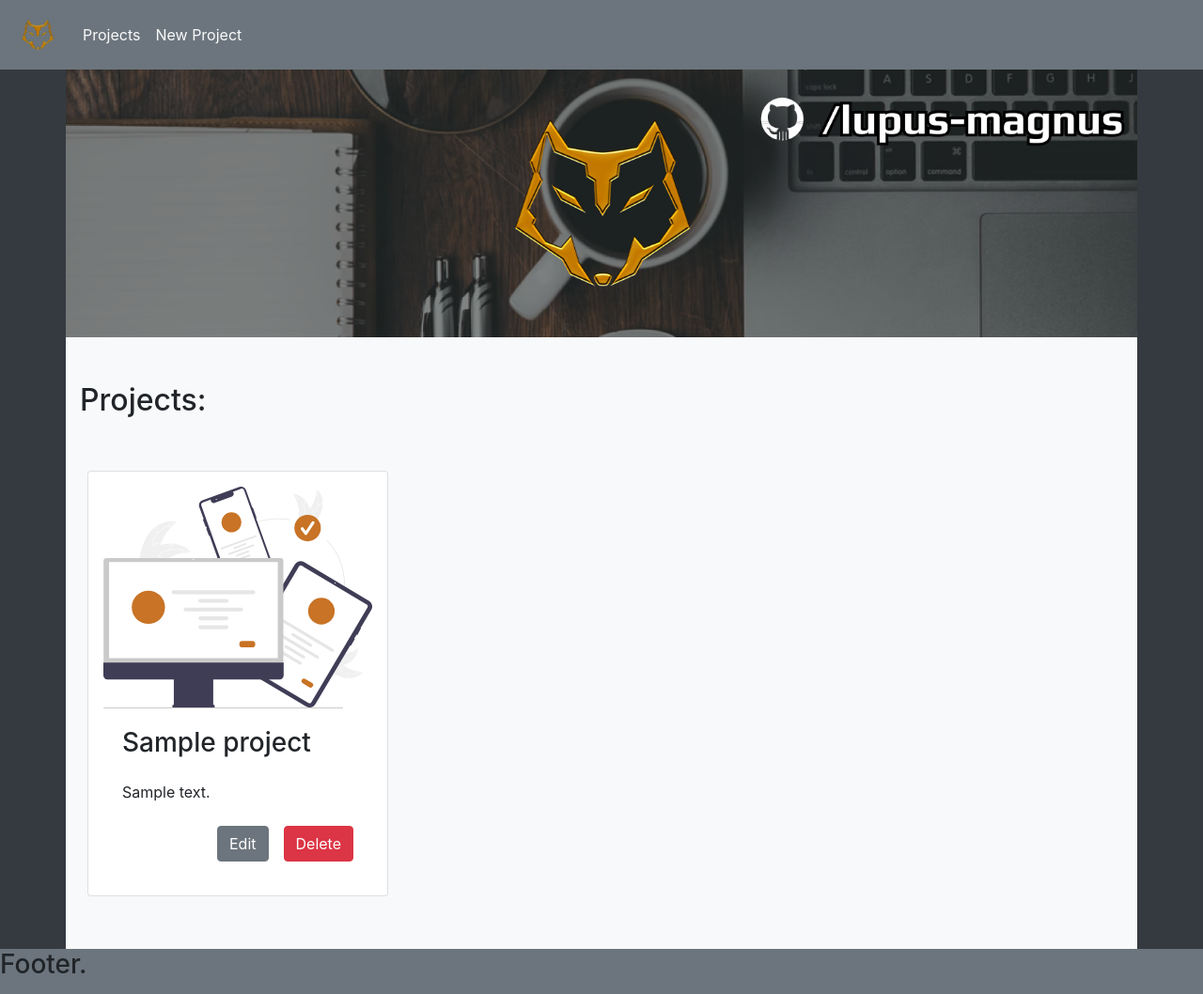
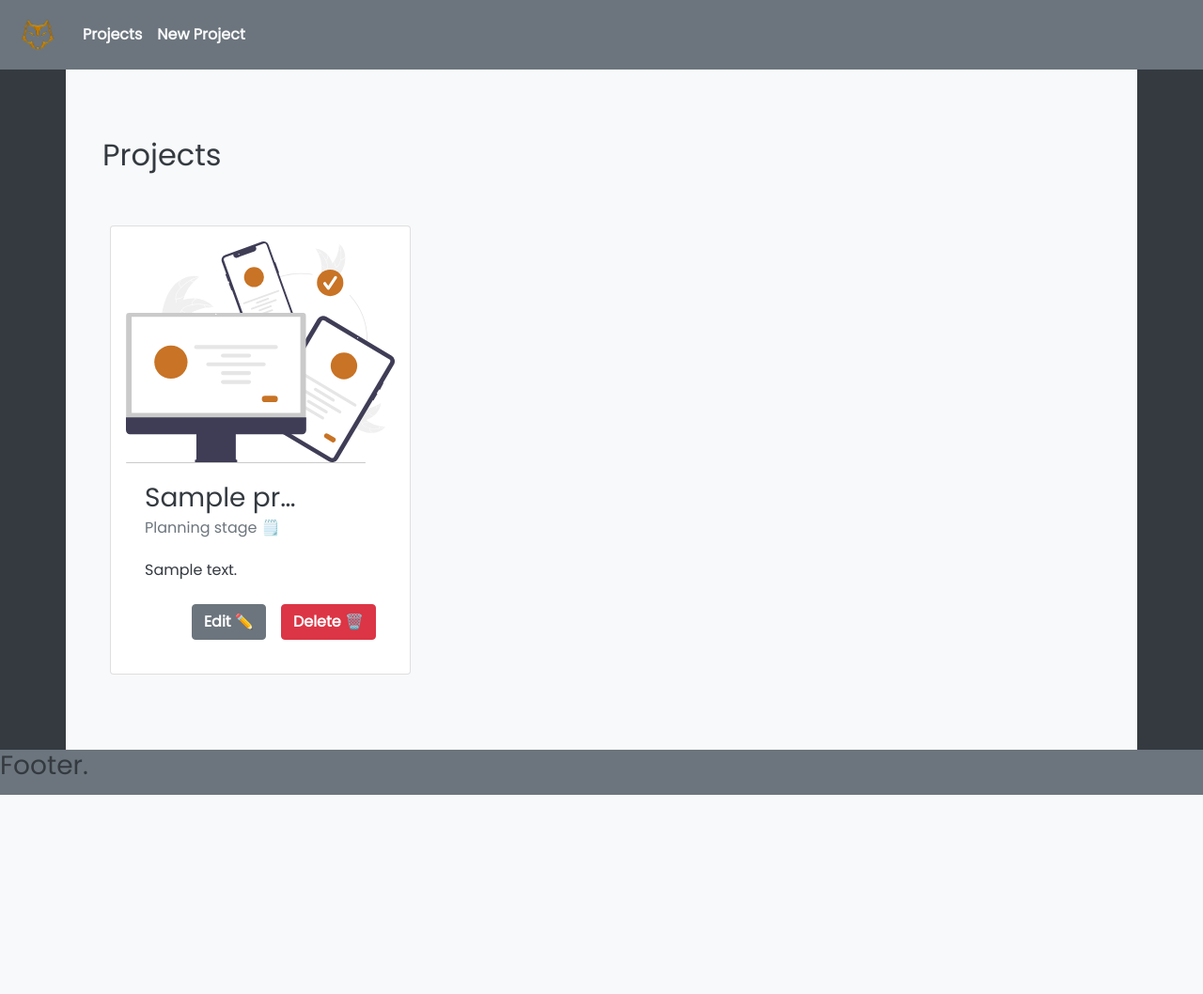
Before and after one commit to lupus-magnus/django-first-project, a Django app: page / in a window 1280 px wide. Shown: the whole page at 94% size. After the commit the page ends 846 px from the top, so only its background shows below. Run offline with Django 3.2, Linux system fonts and the light colour scheme; tables that the repository leaves empty hold one stand-in row (values such as "Sample post"); some libraries are stand-ins or nearby versions.

Commit message:
adjustments

```diff
--- a/django_first_project/app_projects/forms.py
+++ b/django_first_project/app_projects/forms.py
@@ -1,5 +1,6 @@
 from django import forms
 from django.forms.widgets import Textarea
+from .models import Project
 
 
 class CreateProjectForm(forms.Form):
@@ -7,3 +8,8 @@ class CreateProjectForm(forms.Form):
     description = forms.CharField(
         label="Description", widget=Textarea(), max_length=160
     )
+
+class ProjectForm(forms.ModelForm):
+    class Meta:
+        model = Project
+        fields = '__all__'
--- a/django_first_project/app_projects/models.py
+++ b/django_first_project/app_projects/models.py
@@ -4,6 +4,12 @@ import uuid
 # Create your models here.
 class Project(models.Model):
     title = models.CharField(max_length=200)
+    STATUS_CHOICES = (
+        ('Planning stage', 'Planning stage 🗒️'),
+        ('In development', 'In development ⚙️'),
+        ('Up and running', 'Up and running 🌐')
+    )
+    status = models.CharField(choices=STATUS_CHOICES, default= 'Planning stage', max_length=160)
     description = models.TextField(null=True, blank=True)
     created = models.DateTimeField(auto_now_add=True)
     id = models.UUIDField(
--- a/django_first_project/app_projects/templates/app_projects/create.html
+++ b/django_first_project/app_projects/templates/app_projects/project-form.html
@@ -2,9 +2,9 @@
 <div>
   <h2>Create a new project</h2>
   <div class="row container">
-    <form class="col-12 col-lg-6 mb-5">
-      {{form | bootstrap}}
-      <input class="btn btn-success btn-block" type="submit" value="Create!" />
+    <form method="POST" action="" class="col-12 col-lg-6 mb-5">
+      {% csrf_token %} {{form | bootstrap}}
+      <input class="btn btn-success btn-block" type="submit" value="Done!" />
     </form>
     <section class="col-lg-6 col-xm-12 d-none d-lg-block">
       <div
--- a/django_first_project/app_projects/templates/app_projects/projects.html
+++ b/django_first_project/app_projects/templates/app_projects/projects.html
@@ -1,26 +1,49 @@
 {% extends 'main.html' %} {% load static %} {% block content %}
 
-<h2>Projects:</h2>
+<h2>Projects</h2>
 
-<div class="my-5 row container d-flex flex-row">
+<div
+  class="
+    my-5
+    d-flex
+    flex-wrap flex-column
+    align-items-center
+    flex-lg-row
+    align-items-lg-start
+  "
+>
   {% for project in projects%}
+
+  <div class="p-1 col-lg-4 pop-anim delay-anim">
     <a href="/project/{{project.id}}">
-    <div style="width: 20rem" class="card m-2 p-3">
+      <div style="width: 20rem" class="card m-1 p-3">
         <img
           class="card-img-top"
           src="{% static 'assets/images/default_project.svg' %}"
           alt="Card image cap"
         />
         <div class="card-body">
-        <h3 class="card-title mb-4">{{project.title}}</h3>
-        <p class="card-text mb-4">{{project.description}}</p>
+          <h3 class="card-title">{{project.title|truncatechars:10}}</h3>
+          <h4
+            class="card-subtitle h6 mb-4 text-muted d-flex align-items-center"
+          >
+            {{project.get_status_display}}
+          </h4>
+          <p class="card-text mb-4">{{project.description|truncatechars:20}}</p>
           <div class="d-flex justify-content-end">
-          <button class="btn btn-secondary mr-3">Edit</button>
-          <button class="btn btn-danger">Delete</button>
+            <a href="/project/edit/{{project.id}}">
+              <button class="btn btn-secondary mr-3 font-weight-bold">
+                Edit ✏️
+              </button>
+            </a>
+            <a href="/project/delete/{{project.id}}">
+              <button class="btn btn-danger font-weight-bold">Delete 🗑️</button>
+            </a>
           </div>
         </div>
       </div>
     </a>
+  </div>
 
   {% endfor %}
 </div>
--- a/django_first_project/app_projects/urls.py
+++ b/django_first_project/app_projects/urls.py
@@ -3,6 +3,8 @@ from . import views
 
 urlpatterns = [
     path("", views.projects),
+    path("project/edit/<str:pk>", views.edit_project),
+    path("project/delete/<str:pk>", views.delete_project),
     path("project/<str:pk>", views.project),
     path("create", views.create_project),
 ]
--- a/django_first_project/app_projects/views.py
+++ b/django_first_project/app_projects/views.py
@@ -1,5 +1,5 @@
-from django.shortcuts import render
-from .forms import CreateProjectForm
+from django.shortcuts import render, redirect
+from .forms import CreateProjectForm, ProjectForm
 from .models import Project
 
 # Create your views here.
@@ -25,7 +25,6 @@ projects_list = [
 
 def projects(request):
     my_projects = Project.objects.all()
-    #context = {"projects": projects_list}
     context = {"projects": my_projects}
     return render(request, "app_projects/projects.html", context)
 
@@ -37,7 +36,36 @@ def project(request, pk):
 
 
 def create_project(request):
-    form = CreateProjectForm()
+    form = ProjectForm()
+
+    if request.method == 'POST':
+        form = ProjectForm(request.POST)
+        if form.is_valid():
+            form.save()
+            return redirect('/')
+
     context = {"form": form}
+    return render(request, "app_projects/project-form.html", context)
 
-    return render(request, "app_projects/create.html", context)
+def edit_project(request,pk):
+    selected_project = Project.objects.get(id=pk)
+    form = ProjectForm(instance=selected_project)
+
+    if request.method == 'POST':
+        form = ProjectForm(request.POST, instance=selected_project)
+        if form.is_valid():
+            form.save()
+            return redirect('/')
+
+    context = {"form": form}
+    return render(request, "app_projects/project-form.html", context)
+
+def delete_project(request,pk):
+    selected_project = Project.objects.get(id=pk)
+    context = {"project": selected_project}
+
+    if request.method == 'POST':
+        selected_project.delete()
+        return redirect('/')
+
+    return render(request, "app_projects/delete.html", context)
--- a/django_first_project/static/styles/main.css
+++ b/django_first_project/static/styles/main.css
@@ -14,14 +14,27 @@ a {
   text-decoration: inherit;
 }
 
+a:hover {
+  text-decoration: none;
+  color: #c87325;
+}
+
 .pop-anim {
   animation-name: myAnim;
   animation-duration: 300ms;
+  animation-fill-mode: backwards;
 }
+
+.delay-anim {
+  animation-delay: 300ms;
+}
+
 body {
   display: flex;
   flex-direction: column;
   min-height: 100vh;
+  font-family: "Poppins", sans-serif;
+  color: #343a40;
 }
 main {
   flex: 1;
--- a/django_first_project/templates/main.html
+++ b/django_first_project/templates/main.html
@@ -7,12 +7,18 @@
     <meta http-equiv="X-UA-Compatible" content="IE=edge" />
     <meta name="viewport" content="width=device-width, initial-scale=1.0" />
     <title>Django First Project</title>
+    <script src="//code.jquery.com/jquery-1.11.0.min.js"></script>
     <link rel="stylesheet" href="{% static 'styles/bootstrap.min.css' %}" />
     <link rel="stylesheet" href="{% static 'styles/main.css' %}" />
+    <link rel="preconnect" href="https://fonts.googleapis.com" />
+    <link rel="preconnect" href="https://fonts.gstatic.com" crossorigin />
+    <link
+      href="https://fonts.googleapis.com/css2?family=Poppins&display=swap"
+      rel="stylesheet"
+    />
   </head>
   <body class="bg-dark">
     <nav class="navbar navbar-light bg-secondary navbar-expand-lg">
-      <!-- <div class="container"> -->
       <div class="navbar-brand">
         <img
           height="48"
@@ -20,24 +26,40 @@
           src="{% static 'assets/images/logo.png' %}"
         />
       </div>
+      <button
+        class="navbar-toggler"
+        type="button"
+        data-toggle="collapse"
+        data-target="#menu"
+      >
+        <span class="navbar-toggler-icon"></span>
+      </button>
+
+      <div class="collapse navbar-collapse" id="menu">
         <ul class="nav navbar-nav">
           <li class="nav-item pop-anim">
-          <a class="nav-link text-light" href="/">Projects</a>
+            <a class="nav-link text-light font-weight-bold" href="/"
+              >Projects</a
+            >
           </li>
           <li class="nav-item pop-anim">
-          <a class="nav-link text-light" href="/create">New Project</a>
+            <a class="nav-link text-light font-weight-bold" href="/create"
+              >New Project</a
+            >
           </li>
         </ul>
-      <!-- </div> -->
+      </div>
     </nav>
     <div class="container px-0">
-      <img
+      <!-- <img
         class="img-fluid px-0"
-        src="{% static 'assets/images/cover.png' %}"
-      />
+        src="{% static 'assets/images/cover2.png' %}"
+      /> -->
     </div>
     <main class="container bg-light">
-      <section class="mt-5">{% block content %} {% endblock content %}</section>
+      <section class="mt-5 p-4">
+        {% block content %} {% endblock content %}
+      </section>
     </main>
 
     <footer class="bg-secondary">
```
Also changed, not shown: django_first_project/app_projects/templates/app_projects/delete.html (added, +28 -0 lines), django_first_project/app_projects/templates/app_projects/project.html (+37 -6 lines), django_first_project/app_projects/migrations/0004_project_status.py (added), django_first_project/static/assets/images/cover2.png (added). Lines whose indentation alone changed are shown as unchanged.
